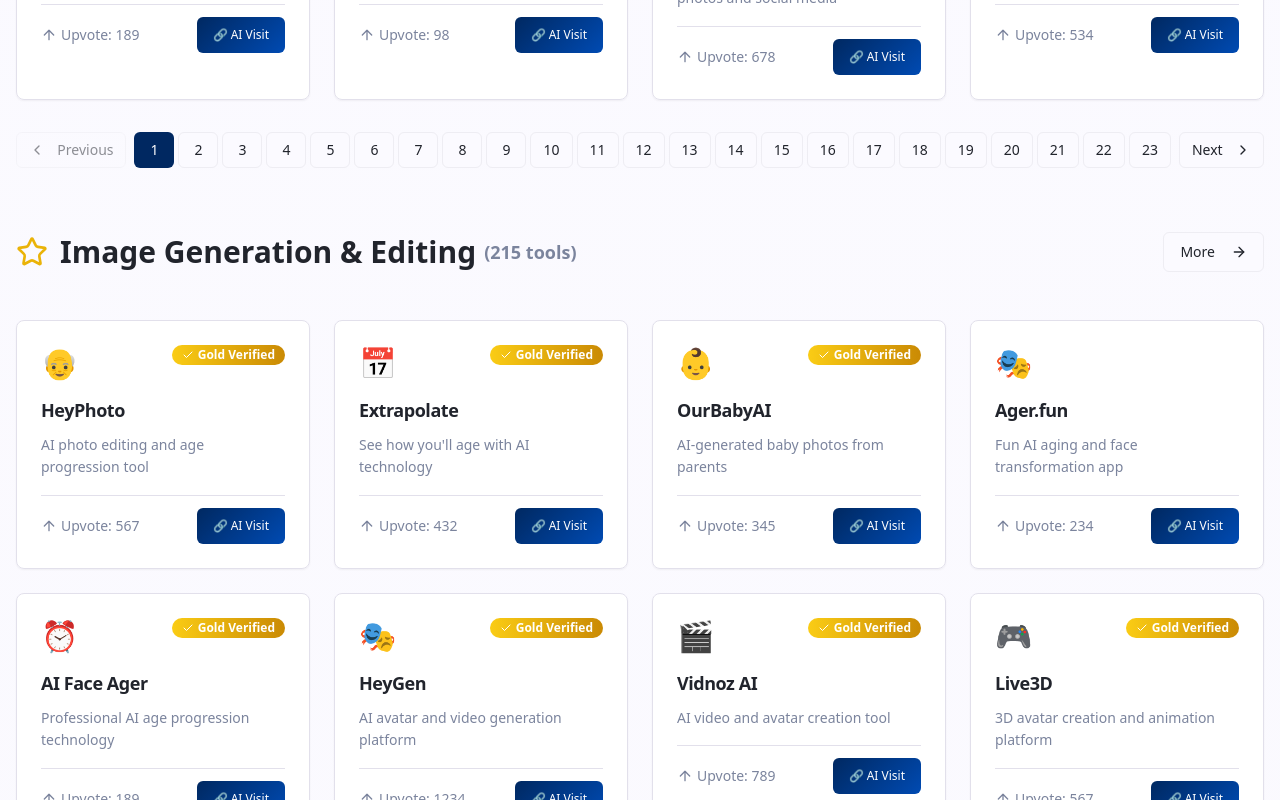
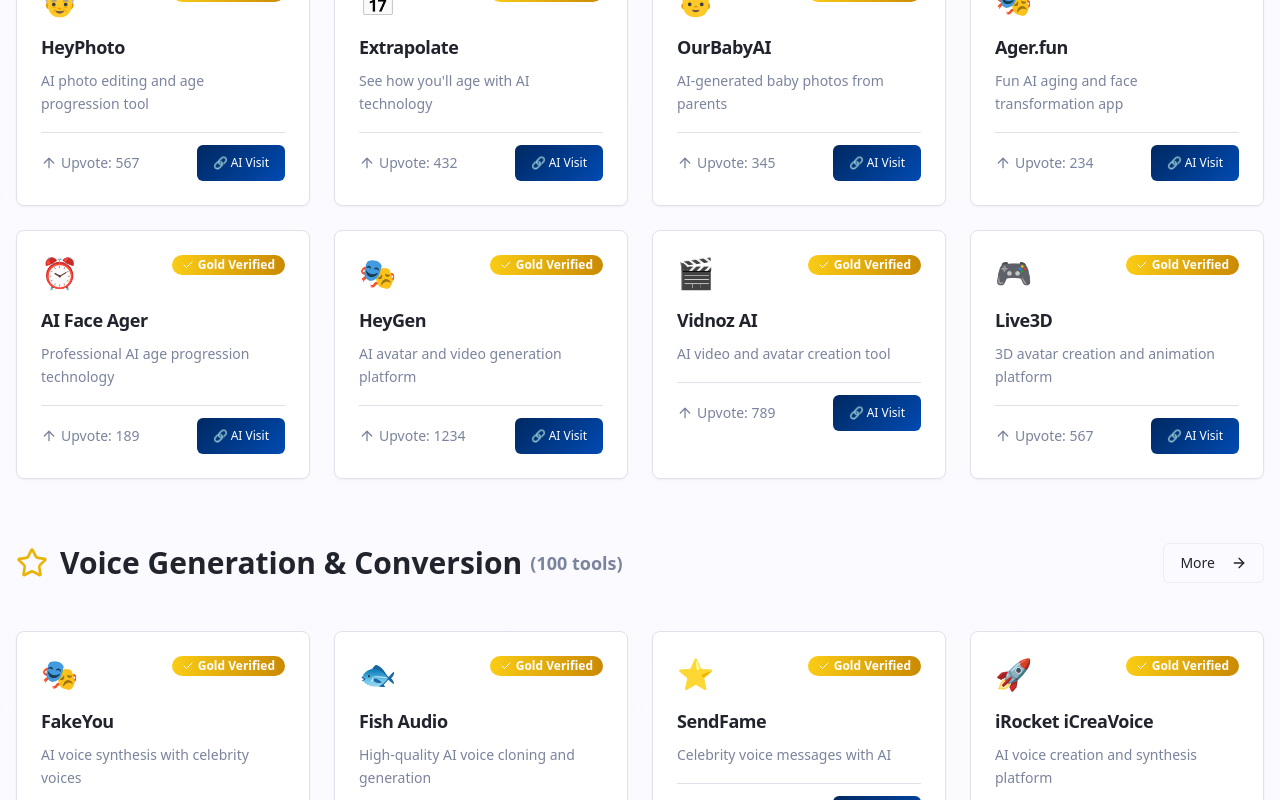
Before and after one commit to infospiderorbit/bright-ai-directory, a React (Vite) app: page / in a window 1280 px wide. Shown: the part 1580-2380 px from the top of the page. Built offline with nearby package versions, Linux system fonts and the light colour scheme.

Commit message:
Revert homepage design changes
The AI reverted the homepage design to display 8 tools per category and removed the pagination from the homepage. The "More" button will now correctly navigate to category-specific pages. Edited `src/pages/Index.tsx` and `src/components/FeaturedTools.tsx`.

```diff
--- a/src/components/FeaturedTools.tsx
+++ b/src/components/FeaturedTools.tsx
@@ -775,8 +775,8 @@ const FeaturedTools: React.FC<FeaturedToolsProps> = ({ selectedCategory, setSele
           {/* Featured Tools Categories - Filtered by Selection */}
           {filteredData.map(([categoryName, tools]: [string, any[]]) => {
             const validTools = Array.isArray(tools) ? tools.filter(tool => tool && tool.name && tool.id) : [];
-            const paginatedTools = getPaginatedTools(validTools);
-            const totalPages = getTotalPages(validTools);
+            const paginatedTools = selectedCategory === "All Categories" ? validTools.slice(0, 8) : getPaginatedTools(validTools);
+            const totalPages = selectedCategory === "All Categories" ? 1 : getTotalPages(validTools);
 
             return (
               <div key={categoryName} className="mb-16">
@@ -847,7 +847,7 @@ const FeaturedTools: React.FC<FeaturedToolsProps> = ({ selectedCategory, setSele
                   </div>
 
                   {/* Pagination Controls */}
-                  {totalPages > 1 && (
+                  {selectedCategory !== "All Categories" && totalPages > 1 && (
                     <div className="flex items-center justify-center mt-8 space-x-2">
                       <Button
                         variant="outline"
```
